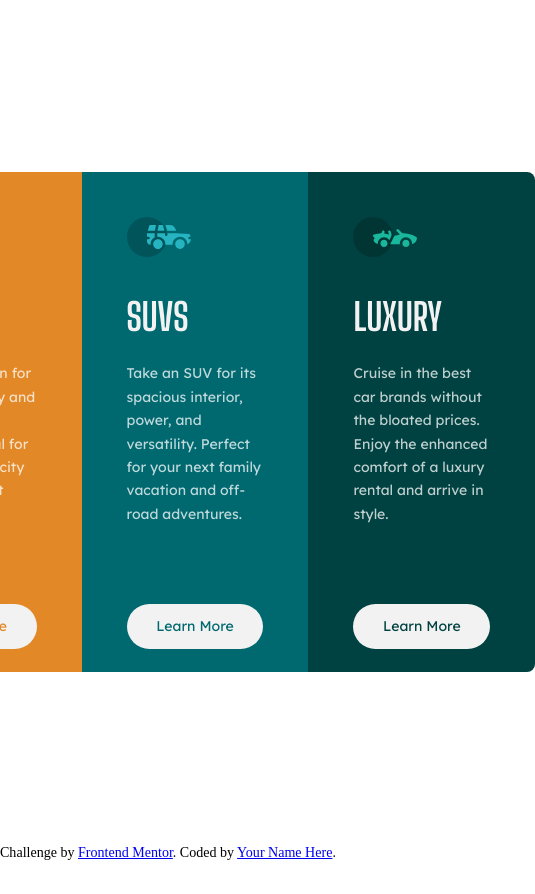
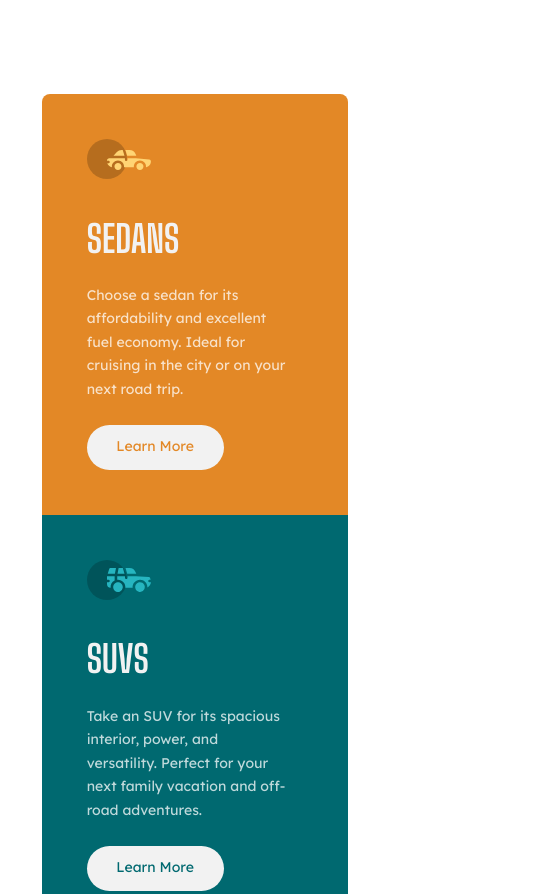
Before and after one commit to amathias17/3-Column-Preview-Card, a plain HTML site: page index.html in a window 390 px wide. Shown: the top 894 px of the page, 535 px wide, since content can reach past the window. Before the commit the page ends 861 px from the top, so only its background shows below. Drawn offline with Linux system fonts and the light colour scheme.

Commit message:
Adding Mobile Properties

```diff
--- a/styles.css
+++ b/styles.css
@@ -26,12 +26,14 @@
 
 .card {
   display: flex;
+  flex-wrap: wrap;
   max-width: 920px;
   height: 500px;
 }
 
 .column {
   padding: 3rem;
+  flex: 33%;
 }
 
 .column__sedan {
@@ -105,3 +107,35 @@
   border: solid 2px var(--veryLightGray);
   color: var(--veryLightGray);
 }
+
+/*===ATTRIBUTION===*/
+
+/*===MEDIA QUERIES===*/
+
+@media screen and (max-width: 875px) {
+  .main-container {
+    height: 100%;
+    padding: 6.25rem 0;
+  }
+
+  .card {
+    max-width: 20.4375rem;
+    height: 82.875rem;
+  }
+  .column__sedan {
+    background-color: var(--brightOrange);
+    border-radius: 8px 8px 0 0;
+  }
+
+  .column__suv {
+    background-color: var(--darkCyan);
+  }
+
+  .column__luxury {
+    background-color: var(--veryDarkCyan);
+    border-radius: 0 0 8px 8px;
+  }
+  .card__description {
+    padding-bottom: 1.5625rem;
+  }
+}
```
